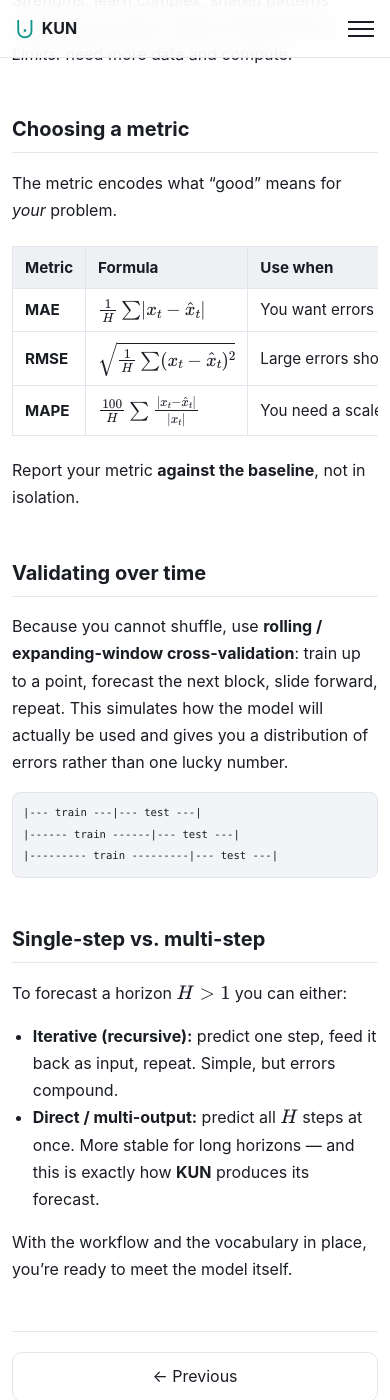
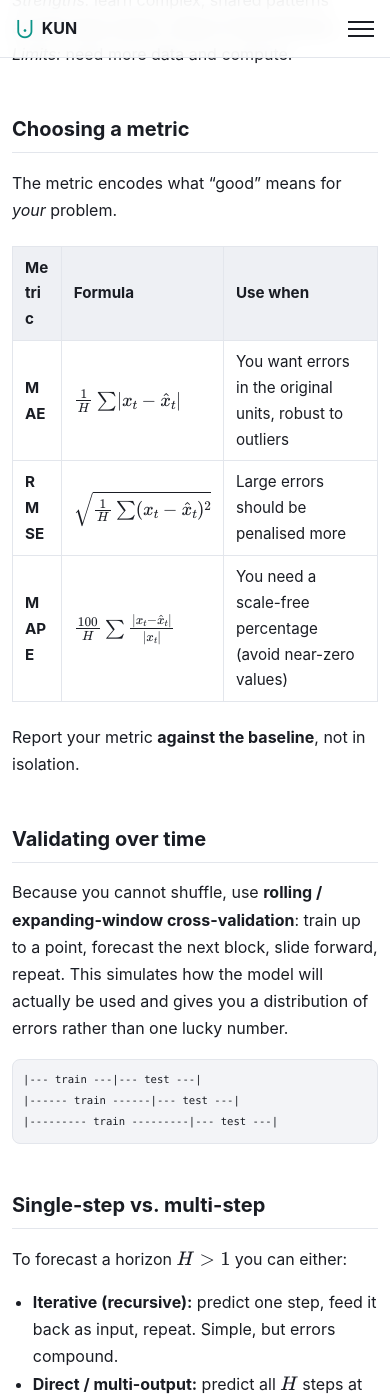
Before and after one commit to JiangYou2025/kun, a Jekyll site: the page built from en/forecasting.md, in a window 390 px wide and 1400 px high, scrolled down 2337 px. Built offline with Jekyll 4.4.1, drawn with Linux system fonts in a browser that asks for light colours; formulas are drawn with MathJax 3.

Commit message:
Fix text wrapping globally — prevent horizontal overflow on all pages
Root cause: no overflow-wrap/word-wrap set globally, and mobile table
rule forced white-space:nowrap which broke all tables on narrow screens.

Fixes:
- body: add overflow-wrap:break-word globally
- html: overflow-x:hidden to kill horizontal scrollbar
- .content, p, li, h2, h3, lead, blockquote: overflow-wrap:break-word
- a (links): word-break:break-word for long URLs
- code (inline): word-break:break-all
- pre (code blocks): pre-wrap + word-wrap instead of rigid pre
- table/td/th: overflow-wrap + word-break, remove forced nowrap
- img: add height:auto alongside max-width:100%
- Mobile ≤720px table: changed from display:block + white-space:nowrap
  to display:table + white-space:normal + word-break

Affects all 94 pages across all layouts.

```diff
--- a/assets/css/main.css
+++ b/assets/css/main.css
@@ -17,15 +17,16 @@
   }
 }
 *{box-sizing:border-box}
-html{scroll-behavior:smooth}
+html{scroll-behavior:smooth;overflow-x:hidden}
 body{
   margin:0;background:var(--bg);color:var(--text);
   font:16px/1.7 -apple-system,BlinkMacSystemFont,"Segoe UI","PingFang SC","Hiragino Sans GB","Microsoft YaHei",Roboto,Helvetica,Arial,sans-serif;
   -webkit-font-smoothing:antialiased;
+  overflow-wrap:break-word;word-wrap:break-word;
 }
 .skip-link{position:absolute;left:-999px}
 .skip-link:focus{left:8px;top:8px;background:var(--accent);color:#000;padding:6px 10px;border-radius:6px;z-index:50}
-a{color:var(--accent);text-decoration:none}
+a{color:var(--accent);text-decoration:none;overflow-wrap:break-word;word-break:break-word}
 a:hover{text-decoration:underline}
 
 /* Header */
@@ -46,20 +47,20 @@ a:hover{text-decoration:underline}
 .nav-toggle,.nav-toggle-label{display:none}
 
 /* Content */
-.content{max-width:var(--max);margin:0 auto;padding:40px 20px 80px}
-.page-title{font-size:2rem;line-height:1.2;margin:.2em 0 .3em}
-.lead{font-size:1.15rem;color:var(--muted);margin:0 0 2em}
-.content h2{margin-top:2.2em;font-size:1.5rem;border-bottom:1px solid var(--border);padding-bottom:.3em}
-.content h3{margin-top:1.8em;font-size:1.2rem}
-.content p,.content li{color:var(--text)}
+.content{max-width:var(--max);margin:0 auto;padding:40px 20px 80px;overflow-wrap:break-word;word-wrap:break-word}
+.page-title{font-size:2rem;line-height:1.2;margin:.2em 0 .3em;overflow-wrap:break-word}
+.lead{font-size:1.15rem;color:var(--muted);margin:0 0 2em;overflow-wrap:break-word}
+.content h2{margin-top:2.2em;font-size:1.5rem;border-bottom:1px solid var(--border);padding-bottom:.3em;overflow-wrap:break-word}
+.content h3{margin-top:1.8em;font-size:1.2rem;overflow-wrap:break-word}
+.content p,.content li{color:var(--text);overflow-wrap:break-word;word-wrap:break-word}
 .content ul,.content ol{padding-left:1.3em}
-.content img{max-width:100%}
-code{font-family:"SFMono-Regular",Consolas,"Liberation Mono",Menlo,monospace;font-size:.9em;background:var(--code-bg);padding:.15em .4em;border-radius:5px}
-pre{background:var(--code-bg);border:1px solid var(--border);border-radius:10px;padding:16px 18px;overflow:auto}
-pre code{background:none;padding:0}
-blockquote{margin:1.4em 0;padding:.6em 1.1em;border-left:3px solid var(--accent);background:var(--surface);border-radius:0 8px 8px 0;color:var(--muted)}
-table{border-collapse:collapse;width:100%;margin:1.4em 0;font-size:.95rem}
-th,td{border:1px solid var(--border);padding:8px 12px;text-align:left}
+.content img{max-width:100%;height:auto}
+code{font-family:"SFMono-Regular",Consolas,"Liberation Mono",Menlo,monospace;font-size:.9em;background:var(--code-bg);padding:.15em .4em;border-radius:5px;overflow-wrap:break-word;word-break:break-all}
+pre{background:var(--code-bg);border:1px solid var(--border);border-radius:10px;padding:16px 18px;overflow-x:auto;white-space:pre-wrap;word-wrap:break-word}
+pre code{background:none;padding:0;word-break:normal}
+blockquote{margin:1.4em 0;padding:.6em 1.1em;border-left:3px solid var(--accent);background:var(--surface);border-radius:0 8px 8px 0;color:var(--muted);overflow-wrap:break-word}
+table{border-collapse:collapse;width:100%;margin:1.4em 0;font-size:.95rem;table-layout:auto}
+th,td{border:1px solid var(--border);padding:8px 12px;text-align:left;overflow-wrap:break-word;word-wrap:break-word}
 th{background:var(--surface-2)}
 kbd{background:var(--surface-2);border:1px solid var(--border);border-radius:5px;padding:1px 6px;font-size:.85em}
 
@@ -220,8 +221,9 @@ kbd{background:var(--surface-2);border:1px solid var(--border);border-radius:5px
   .btn-row{gap:8px;margin:20px 0}
   .btn{padding:10px 14px;font-size:.9rem;width:100%;text-align:center}
 
-  /* Tables: horizontal scroll */
-  .content table{display:block;overflow-x:auto;-webkit-overflow-scrolling:touch;white-space:nowrap}
+  /* Tables: wrap text, scroll only if truly needed */
+  .content table{display:table;width:100%;overflow-x:auto;-webkit-overflow-scrolling:touch;white-space:normal;word-wrap:break-word}
+  .content td,.content th{white-space:normal;word-break:break-word;overflow-wrap:break-word}
 
   /* Figures */
   .fig-2{grid-template-columns:1fr;gap:12px}
```
